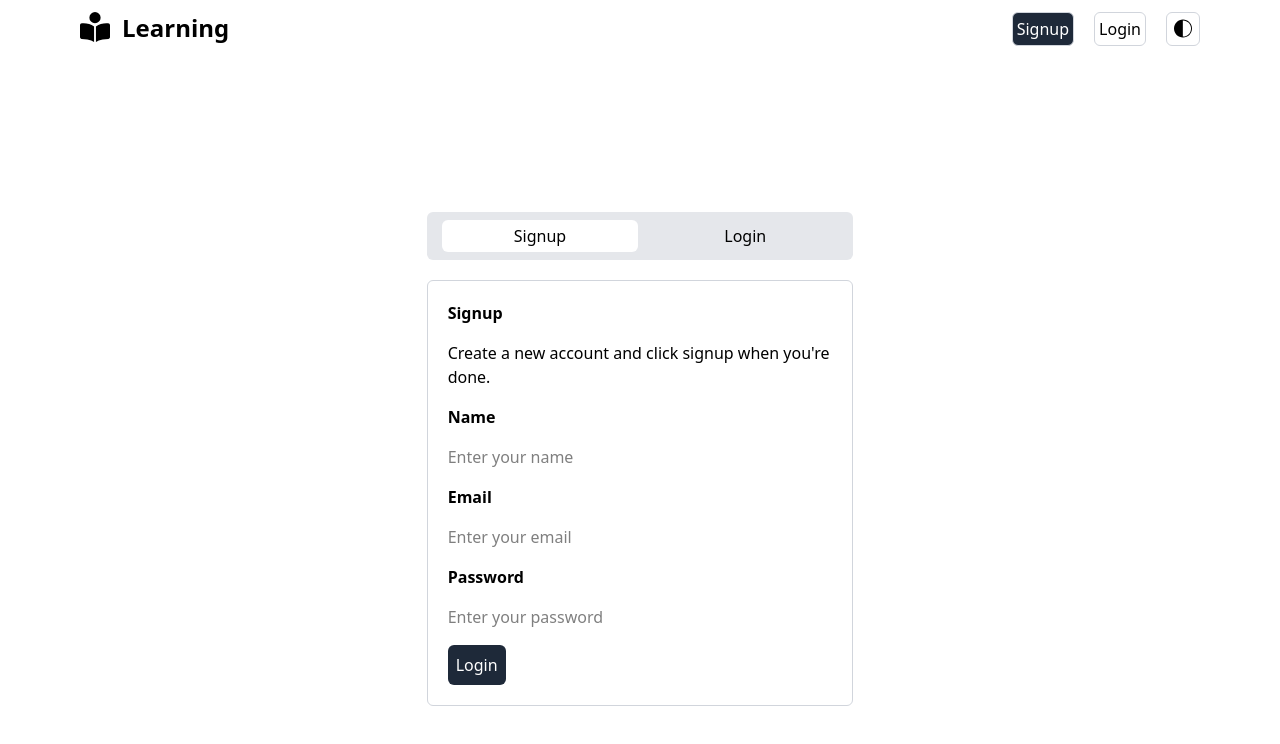
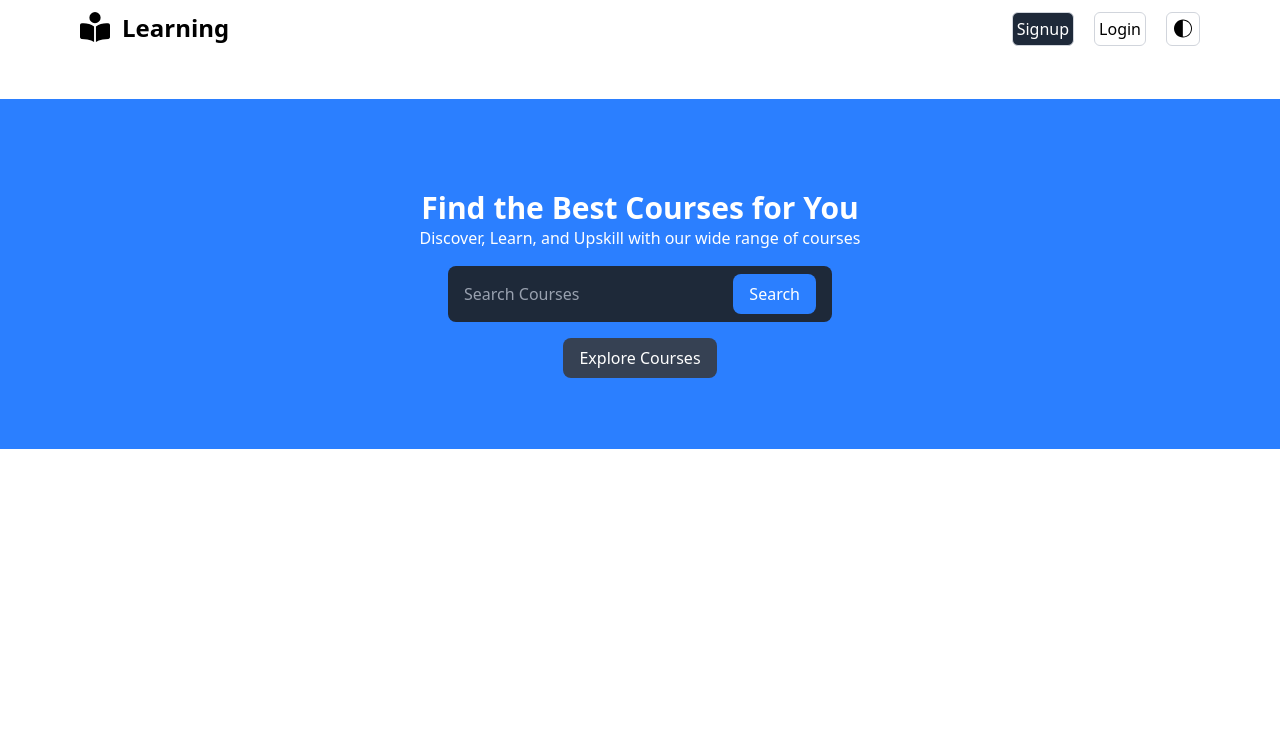
Before and after one commit to Sabari1212/LMS, a React (Vite) app: page / in a window 1280 px wide. Shown: the top 744 px of the page. Built offline with nearby package versions, Linux system fonts and the light colour scheme.

Commit message:
Updated Home

```diff
--- a/src/App.jsx
+++ b/src/App.jsx
@@ -1,12 +1,14 @@
 import React from 'react'
 import Navbar from './components/Navbar'
 import Login from './pages/Login'
+import Home from './pages/Home'
 
 const App = () => {
   return (
     <div>
       <Navbar/>
-      <Login/>
+      {/* <Login/> */}
+      <Home/>
 
     </div>
 
--- a/src/index.css
+++ b/src/index.css
@@ -1 +1,5 @@
 @import "tailwindcss";
+
+.home{
+    background-color: rgb(0, 68, 255);
+}
--- /dev/null
+++ b/src/pages/Home.jsx
@@ -0,0 +1,24 @@
+import React, { useState } from 'react';
+
+const Home = () => {
+  const [query, setQuery] = useState("");
+
+  const handleSearch = () => {
+    console.log("Searching for:", query);
+    // Implement API call or filtering logic here
+  };
+
+  return (
+    <div className="flex flex-col items-center justify-center h-[350px] mt-10 bg-blue-500 text-white">
+      <h1 className="font-bold text-3xl pt-5">Find the Best Courses for You</h1>
+      <p className="mb-4 text-black-400">Discover, Learn, and Upskill with our wide range of courses</p>
+      <div className="flex items-center bg-gray-800 rounded-lg px-4 py-2 w-96">
+        <input type="text" placeholder="Search Courses" className="flex-grow bg-transparent outline-none text-white placeholder-gray-400"/>
+        <button onClick={handleSearch}className="bg-blue-500 hover:bg-blue-600 text-white px-4 py-2 rounded-lg ml-2">Search</button>
+      </div>
+      <button className="mt-4 bg-gray-700 hover:bg-gray-600 text-white px-4 py-2 rounded-lg">Explore Courses</button>
+    </div>
+  );
+};
+
+export default Home;
```
Also changed, not shown: 1 other file (tests, documents, lock files or other folders).
